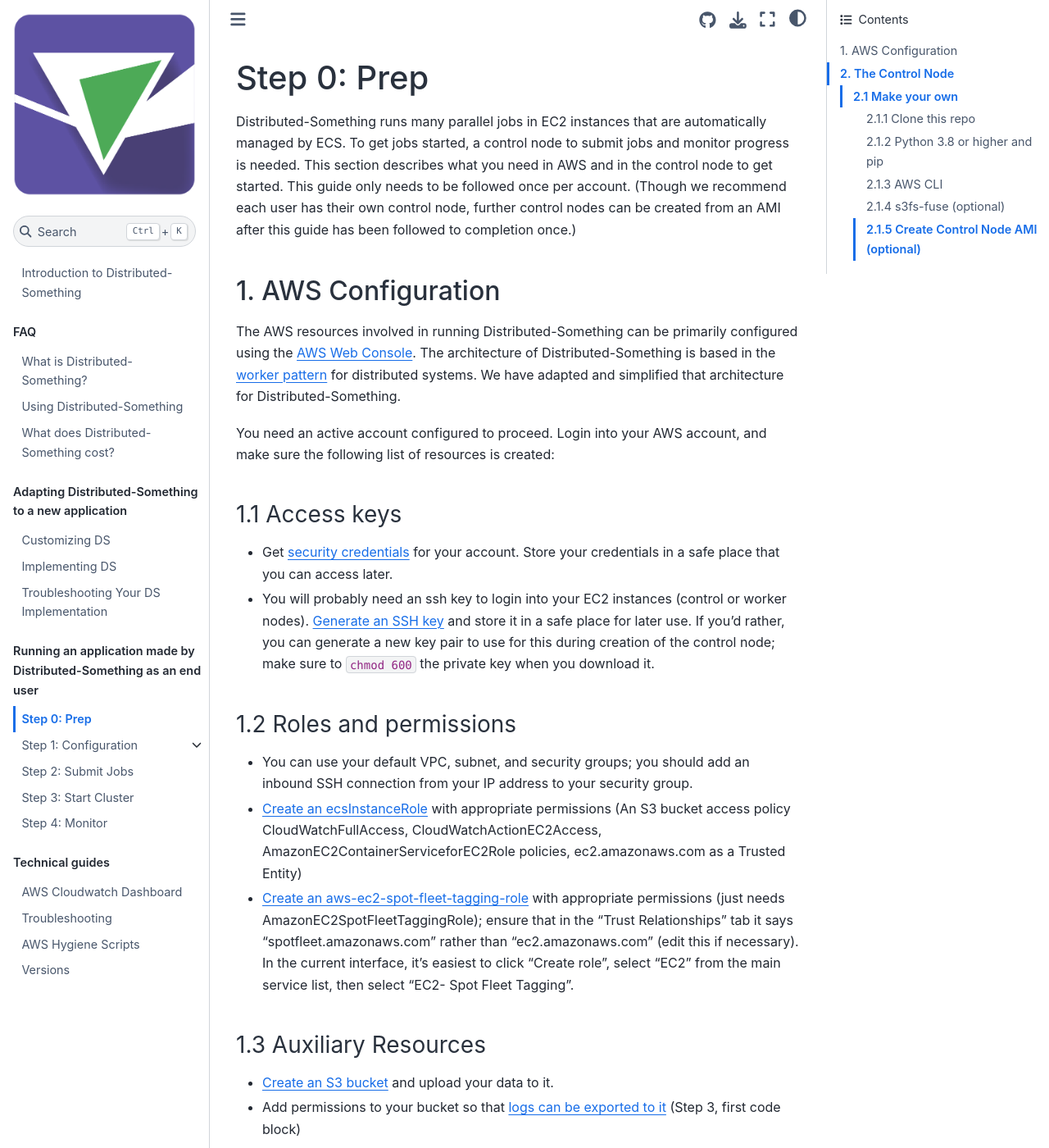
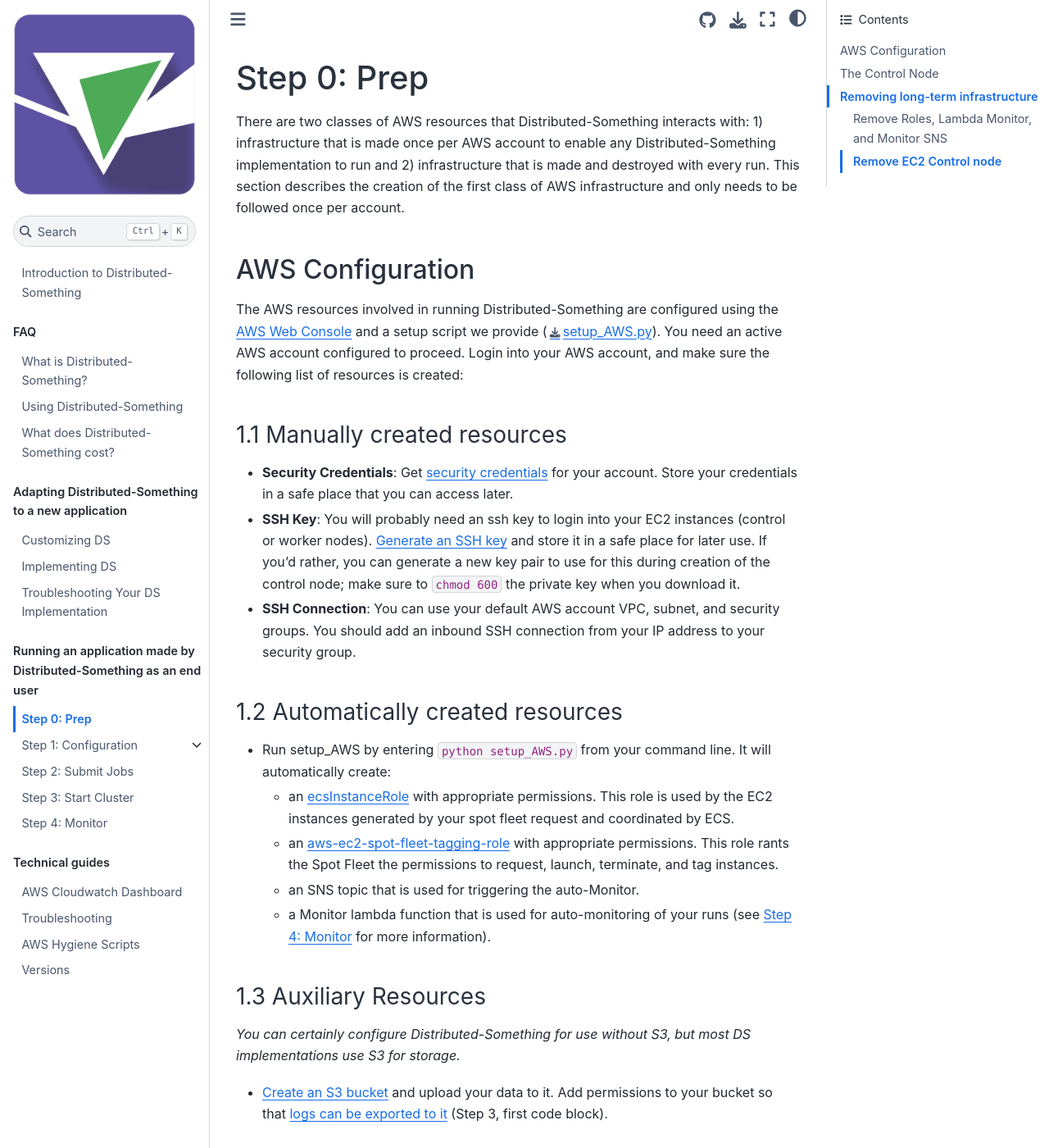
Before and after one commit to DistributedScience/Distributed-Something, a Jupyter Book: the page built from documentation/DS-documentation/step_0_prep.md, in a window 1280 px wide and 1400 px high. Shown: the whole window at 82% size. Built offline with Jupyter Book 1.0.4 settings and Sphinx 7.4.7 and the Sphinx Book theme 1.1.4, drawn with Linux system fonts in a browser that asks for light colours; some of the changed text lies outside the part shown.

Commit message:
documentation for setup_aws

```diff
--- a/documentation/DS-documentation/overview_2.md
+++ b/documentation/DS-documentation/overview_2.md
@@ -42,7 +42,7 @@
 **Optional Step 4 (E)**:
 If you choose to run `python3 run.py monitor` it will automatically scale down your hardware (e.g. intelligently scale down your spot fleet request) during a run and clean up all of the infrastructure you created for the run at the end of the run.
 
-## What does this look like?
+## What does an instance configuration look like?
 
 ![Example Instance Configuration](images/sample_DCP_config_1.png)
 
@@ -66,3 +66,13 @@
 However, you're also at a greater risk of running out of hard disk space.
 
 Keep an eye on all of the logs the first few times you run any workflow and you'll get a sense of whether your resources are being utilized well or if you need to do more tweaking of your configuration.
+
+## What does this look like on AWS?
+The following five are the primary resources that Distributed-Something interacts with.
+After you have finished [preparing for Distributed-Something](step_0_prep), you do not need to directly interact with any of these services outside of Distributed-Something.
+If you would like a granular view of what Distributed-Something is doing while it runs, you can open each console in a separate tab in your browser and watch their individual behaviors, though this is not necessary, especially if you run the [monitor command](step_4_monitor.md) and/or have DS automatically create a Dashboard for you (see [Configuration](step_1_configuration.md)).
+* [S3 Console](https://console.aws.amazon.com/s3)
+* [EC2 Console](https://console.aws.amazon.com/ec2/)
+* [ECS Console](https://console.aws.amazon.com/ecs/)
+* [SQS Console](https://console.aws.amazon.com/sqs/)
+* [CloudWatch Console](https://console.aws.amazon.com/cloudwatch/)
--- a/documentation/DS-documentation/step_0_prep.md
+++ b/documentation/DS-documentation/step_0_prep.md
@@ -1,82 +1,71 @@
 # Step 0: Prep
+There are two classes of AWS resources that Distributed-Something interacts with: 1) infrastructure that is made once per AWS account to enable any Distributed-Something implementation to run and 2) infrastructure that is made and destroyed with every run.
+This section describes the creation of the first class of AWS infrastructure and only needs to be followed once per account.
 
-Distributed-Something runs many parallel jobs in EC2 instances that are automatically managed by ECS.
-To get jobs started, a control node to submit jobs and monitor progress is needed.
-This section describes what you need in AWS and in the control node to get started.
-This guide only needs to be followed once per account.
-(Though we recommend each user has their own control node, further control nodes can be created from an AMI after this guide has been followed to completion once.)
+## AWS Configuration
+The AWS resources involved in running Distributed-Something are configured using the [AWS Web Console](https://aws.amazon.com/console/) and a setup script we provide ([setup_AWS.py](../../setup_AWS.py)).
+You need an active AWS account configured to proceed.
+Login into your AWS account, and make sure the following list of resources is created:
 
-## 1. AWS Configuration
-
-The AWS resources involved in running Distributed-Something can be primarily configured using the [AWS Web Console](https://aws.amazon.com/console/).
-The architecture of Distributed-Something is based in the [worker pattern](https://aws.amazon.com/blogs/compute/better-together-amazon-ecs-and-aws-lambda/) for distributed systems.
-We have adapted and simplified that architecture for Distributed-Something.
-
-You need an active account configured to proceed. Login into your AWS account, and make sure the following list of resources is created:
-
-### 1.1 Access keys
-* Get [security credentials](http://docs.aws.amazon.com/IAM/latest/UserGuide/id_credentials_access-keys.html) for your account.
+### 1.1 Manually created resources
+* **Security Credentials**: Get [security credentials](http://docs.aws.amazon.com/IAM/latest/UserGuide/id_credentials_access-keys.html) for your account.
 Store your credentials in a safe place that you can access later.
-* You will probably need an ssh key to login into your EC2 instances (control or worker nodes).
+* **SSH Key**: You will probably need an ssh key to login into your EC2 instances (control or worker nodes).
 [Generate an SSH key](http://docs.aws.amazon.com/AWSEC2/latest/UserGuide/ec2-key-pairs.html) and store it in a safe place for later use.
 If you'd rather, you can generate a new key pair to use for this during creation of the control node; make sure to `chmod 600` the private key when you download it.
+* **SSH Connection**: You can use your default AWS account VPC, subnet, and security groups.
+You should add an inbound SSH connection from your IP address to your security group.
 
-### 1.2 Roles and permissions
-* You can use your default VPC, subnet, and security groups; you should add an inbound SSH connection from your IP address to your security group.
-* [Create an ecsInstanceRole](http://docs.aws.amazon.com/AmazonECS/latest/developerguide/instance_IAM_role.html) with appropriate permissions (An S3 bucket access policy CloudWatchFullAccess, CloudWatchActionEC2Access, AmazonEC2ContainerServiceforEC2Role policies, ec2.amazonaws.com as a Trusted Entity)
-* [Create an aws-ec2-spot-fleet-tagging-role](http://docs.aws.amazon.com/AWSEC2/latest/UserGuide/spot-fleet-requests.html) with appropriate permissions (just needs AmazonEC2SpotFleetTaggingRole); ensure that in the "Trust Relationships" tab it says "spotfleet.amazonaws.com" rather than "ec2.amazonaws.com" (edit this if necessary).
-In the current interface, it's easiest to click "Create role", select "EC2" from the main service list, then select "EC2- Spot Fleet Tagging".
+### 1.2 Automatically created resources
+* Run setup_AWS by entering `python setup_AWS.py` from your command line.
+It will automatically create:
+  * an [ecsInstanceRole](http://docs.aws.amazon.com/AmazonECS/latest/developerguide/instance_IAM_role.html) with appropriate permissions.
+  This role is used by the EC2 instances generated by your spot fleet request and coordinated by ECS.
+  * an [aws-ec2-spot-fleet-tagging-role](http://docs.aws.amazon.com/AWSEC2/latest/UserGuide/spot-fleet-requests.html) with appropriate permissions.
+  This role rants the Spot Fleet the permissions to request, launch, terminate, and tag instances.
+  * an SNS topic that is used for triggering the auto-Monitor.
+  * a Monitor lambda function that is used for auto-monitoring of your runs (see [Step 4: Monitor](step_4_monitor.md) for more information).
 
 ### 1.3 Auxiliary Resources
+*You can certainly configure Distributed-Something for use without S3, but most DS implementations use S3 for storage.*
 * [Create an S3 bucket](http://docs.aws.amazon.com/AmazonS3/latest/gsg/CreatingABucket.html) and upload your data to it.
-* Add permissions to your bucket so that [logs can be exported to it](https://docs.aws.amazon.com/AmazonCloudWatch/latest/logs/S3ExportTasksConsole.html) (Step 3, first code block)
+Add permissions to your bucket so that [logs can be exported to it](https://docs.aws.amazon.com/AmazonCloudWatch/latest/logs/S3ExportTasksConsole.html) (Step 3, first code block).
 
-### 1.4 Primary Resources
-The following five are the primary resources that Distributed-Something interacts with.
-After you have finished preparing for Distributed-Something (this guide), you do not need to directly interact with any of these services outside of Distributed-Something.
-If you would like a granular view of [what Distributed-Something is doing while it runs](overview_2.md), you can open each console in a separate tab in your browser and watch their individual behaviors, though this is not necessary, especially if you run the [monitor command](step_4_monitor.md).
-* [S3 Console](https://console.aws.amazon.com/s3)
-* [EC2 Console](https://console.aws.amazon.com/ec2/)
-* [ECS Console](https://console.aws.amazon.com/ecs/)
-* [SQS Console](https://console.aws.amazon.com/sqs/)
-* [CloudWatch Console](https://console.aws.amazon.com/cloudwatch/)
-
-### 1.5 Spot Limits
+### 1.4 Increase Spot Limits
 AWS initially [limits the number of spot instances](https://docs.aws.amazon.com/AWSEC2/latest/UserGuide/using-spot-limits.html) you can use at one time; you can request more through a process in the linked documentation.
 Depending on your workflow (your scale and how you group your jobs), this may not be necessary.
 
-## 2. The Control Node
-The control node can be your local machine if it is configured properly, or it can also be a small instance in AWS.
+## The Control Node
+The control node is a machine that is used for running the Distributed-Something scripts.
+It can be your local machine, if it is configured properly, or it can also be a small instance in AWS.
 We prefer to have a small EC2 instance dedicated to controlling our Distributed-Something workflows for simplicity of access and configuration.
-To login in an EC2 machine you need an ssh key that can be generated in the web console.
+To login in an EC2 machine you need an SSH key that can be generated in the web console.
 Each time you launch an EC2 instance you have to confirm having this key (which is a .pem file).
 This machine is needed only for submitting jobs, and does not have any special computational requirements, so you can use a micro instance to run basic scripts to proceed.
+(Though we recommend each user has their own control node, further control nodes can be created from an AMI after this guide has been followed to completion once.)
 
 The control node needs the following tools to successfully run Distributed-Something.
-Here we assume you are using the command line in a Linux machine, but you are free to try other operating systems too.
+These instructions assume you are using the command line in a Linux machine, but you are free to try other operating systems too.
 
-### 2.1 Make your own
+### Create Control Node from Scratch
+#### 2.1 Install Python 3.8 or higher and pip
+Most scripts are written in Python and support Python 3.8 and 3.9.
+Follow installation instructions for your platform to install Python.
+pip should be included with the installation of Python 3.8 or 3.9, but if you do not have it installed, install pip.
 
-#### 2.1.1 Clone this repo
+#### 2.2 Clone this repository and install requirements
 You will need the scripts in Distributed-Something locally available in your control node.
 <pre>
     sudo apt-get install git
     git clone https://github.com/DistributedScience/Distributed-Something.git
     cd Distributed-Something/
     git pull
-</pre>
-
-#### 2.1.2 Python 3.8 or higher and pip
-Most scripts are written in Python and support Python 3.8 and 3.9.
-Follow installation instructions for your platform to install python and, if needed, pip.
-After Python has been installed, you need to install the requirements for Distributed-Something following this steps:
-
-<pre>
-    cd Distributed-Something/files
+    # install requirements
+    cd files
     sudo pip install -r requirements.txt
 </pre>
 
-#### 2.1.3 AWS CLI
+#### 2.3 Install AWS CLI
 The command line interface is the main mode of interaction between the local node and the resources in AWS.
 You need to install [awscli](http://docs.aws.amazon.com/cli/latest/userguide/installing.html) for Distributed-Something to work properly:
 
@@ -86,7 +75,7 @@
     aws configure
 </pre>
 
-When running the last step, you will need to enter your AWS credentials.
+When running the last step (`aws configure`), you will need to enter your AWS credentials.
 Make sure to set the region correctly (i.e. us-west-1 or eu-east-1, not eu-west-2a), and set the default file type to json.
 
 #### 2.1.4 s3fs-fuse (optional)
@@ -94,6 +83,18 @@
 It does not have all the performance of a real file system, but allows you to easily access all the files in your s3 bucket.
 Follow the instructions at the link to mount your bucket.
 
-#### 2.1.5 Create Control Node AMI (optional)
+### Create Control Node from AMI (optional)
 Once you've set up the other software (and gotten a job running, so you know everything is set up correctly), you can use Amazon's web console to set this up as an Amazon Machine Instance, or AMI, to replicate the current state of the hard drive.
 Create future control nodes using this AMI so that you don't need to repeat the above installation.
+
+## Removing long-term infrastructure
+If you decide that you never want to run Distributed-Something again and would like to remove the long-term infrastructure, follow these steps.
+
+### Remove Roles, Lambda Monitor, and Monitor SNS
+<pre>
+python setup_AWS.py destroy
+</pre>
+
+### Remove EC2 Control node
+If you made your control node as an EC2 instance, while in the AWS console, select the instance.
+Select `Instance state` => `Terminate instance`.
```
